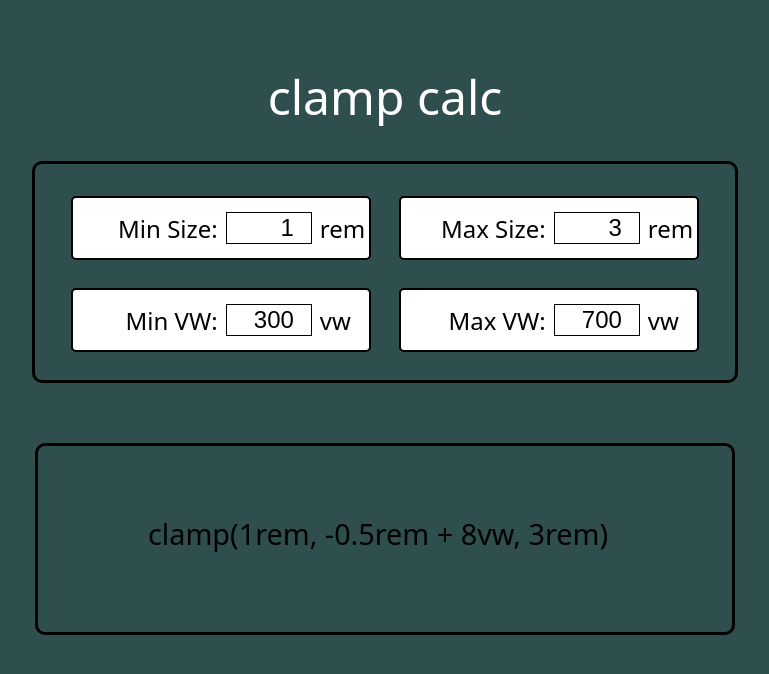
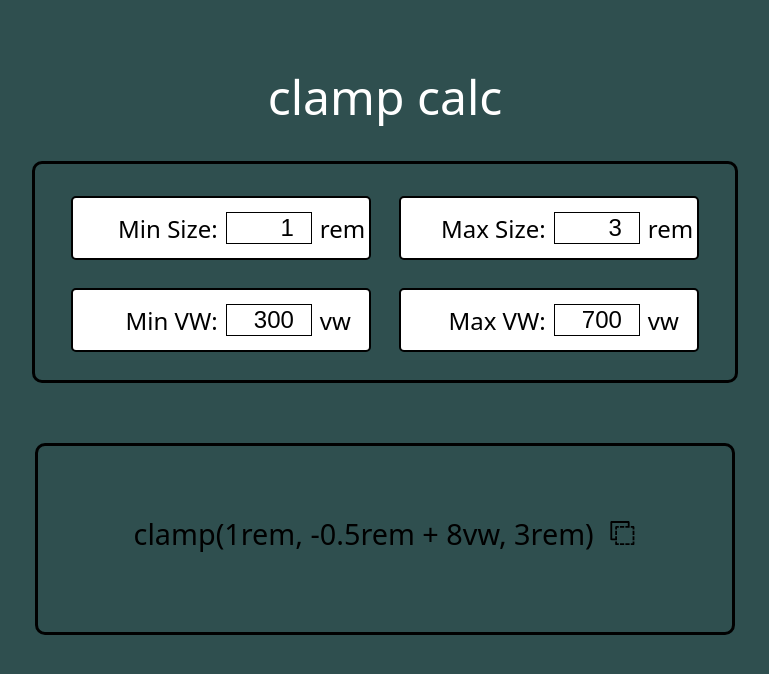
Before and after one commit to andentx/clamp-calc, a Next.js app: page / in a window 1280 px wide. Shown: the top 674 px of the page, without its empty margins (255-1024 px from the left). Built offline with nearby package versions, Linux system fonts and the light colour scheme.

Commit message:
Implement copy to clipboard functionality

```diff
--- a/src/components/GeneratedFunction.js
+++ b/src/components/GeneratedFunction.js
@@ -1,4 +1,4 @@
-import React from 'react';
+import React, { useState } from 'react';
 import { useGlobalContext } from '../contexts';
 
 import styles from '../styles/GeneratedFunction.module.scss';
@@ -6,10 +6,55 @@ import styles from '../styles/GeneratedFunction.module.scss';
 const GeneratedFunction = () => {
   const { fullFunctionString } = useGlobalContext();
 
+  const [showTooltip, setShowTooltip] = useState(false);
+  const [toolTipText, setToolTipText] = useState('copy to clipboard');
+
+  const handleCopyToClipboardClick = () => {
+    async function copyToClipboard() {
+      try {
+        await navigator.clipboard.writeText(fullFunctionString);
+      } catch (err) {
+        console.error('Failed to copy text: ', err);
+      }
+    }
+    copyToClipboard();
+
+    setToolTipText('copied!');
+    setTimeout(() => {
+      setShowTooltip(false);
+      setToolTipText('copy to clipboard');
+    }, 3000);
+  };
+
   return (
     <div className={styles.SectionContainer}>
       <div className={styles.FunctionAndButtonContainer}>
         <p className={styles.FunctionStringContainer}>{fullFunctionString}</p>
+        <button
+          className={styles.ButtonContainer}
+          onMouseEnter={() => setShowTooltip(true)}
+          onMouseLeave={() => setShowTooltip(false)}
+          onFocus={() => setShowTooltip(true)}
+          onBlur={() => setShowTooltip(false)}
+          onClick={handleCopyToClipboardClick}
+        >
+          <svg
+            clipRule='evenodd'
+            fillRule='evenodd'
+            strokeLinejoin='round'
+            strokeMiterlimit='2'
+            viewBox='0 0 24 24'
+            xmlns='http://www.w3.org/2000/svg'
+          >
+            <path
+              d='m6 19v2c0 .621.52 1 1 1h2v-1.5h-1.5v-1.5zm7.5 3h-3.5v-1.5h3.5zm4.5 0h-3.5v-1.5h3.5zm4-3h-1.5v1.5h-1.5v1.5h2c.478 0 1-.379 1-1zm-1.5-1v-3.363h1.5v3.363zm0-4.363v-3.637h1.5v3.637zm-13-3.637v3.637h-1.5v-3.637zm11.5-4v1.5h1.5v1.5h1.5v-2c0-.478-.379-1-1-1zm-10 0h-2c-.62 0-1 .519-1 1v2h1.5v-1.5h1.5zm4.5 1.5h-3.5v-1.5h3.5zm3-1.5v-2.5h-13v13h2.5v-1.863h1.5v3.363h-4.5c-.48 0-1-.379-1-1v-14c0-.481.38-1 1-1h14c.621 0 1 .522 1 1v4.5h-3.5v-1.5z'
+              fillRule='nonzero'
+            />
+          </svg>
+        </button>
+      </div>
+      <div className={styles.ToolTipContainer}>
+        {showTooltip && <div className={styles.ToolTip}>{toolTipText}</div>}
       </div>
     </div>
   );
--- a/src/styles/GeneratedFunction.module.scss
+++ b/src/styles/GeneratedFunction.module.scss
@@ -32,3 +32,51 @@
   /* 0.5rem @ 200vw - 1.8rem @ 700vw */
   font-size: clamp(0.5rem, -0.02rem + 4.16vw, 1.8rem);
 }
+
+.ButtonContainer {
+  background: none;
+
+  /* 0.5rem @ 200vw - 1.8rem @ 700vw */
+  width: clamp(0.5rem, -0.02rem + 4.16vw, 1.8rem);
+  height: clamp(0.5rem, -0.02rem + 4.16vw, 1.8rem);
+
+  height: 90%;
+
+  :hover {
+    cursor: pointer;
+  }
+
+  svg {
+    fill: black;
+    width: 100%;
+    height: 100%;
+  }
+}
+
+.ToolTipContainer {
+  width: 60%;
+  display: flex;
+  justify-content: flex-end;
+
+  height: 0;
+}
+
+.ToolTip {
+  background: black;
+  color: var(--eggshell);
+
+  display: flex;
+  align-items: center;
+  justify-content: center;
+
+  border: 2px solid var(--eggshell);
+  border-radius: 5px;
+
+  text-align: center;
+  font-size: 1rem;
+
+  padding: 0.5rem;
+
+  height: 3rem;
+  width: 10rem;
+}
```
